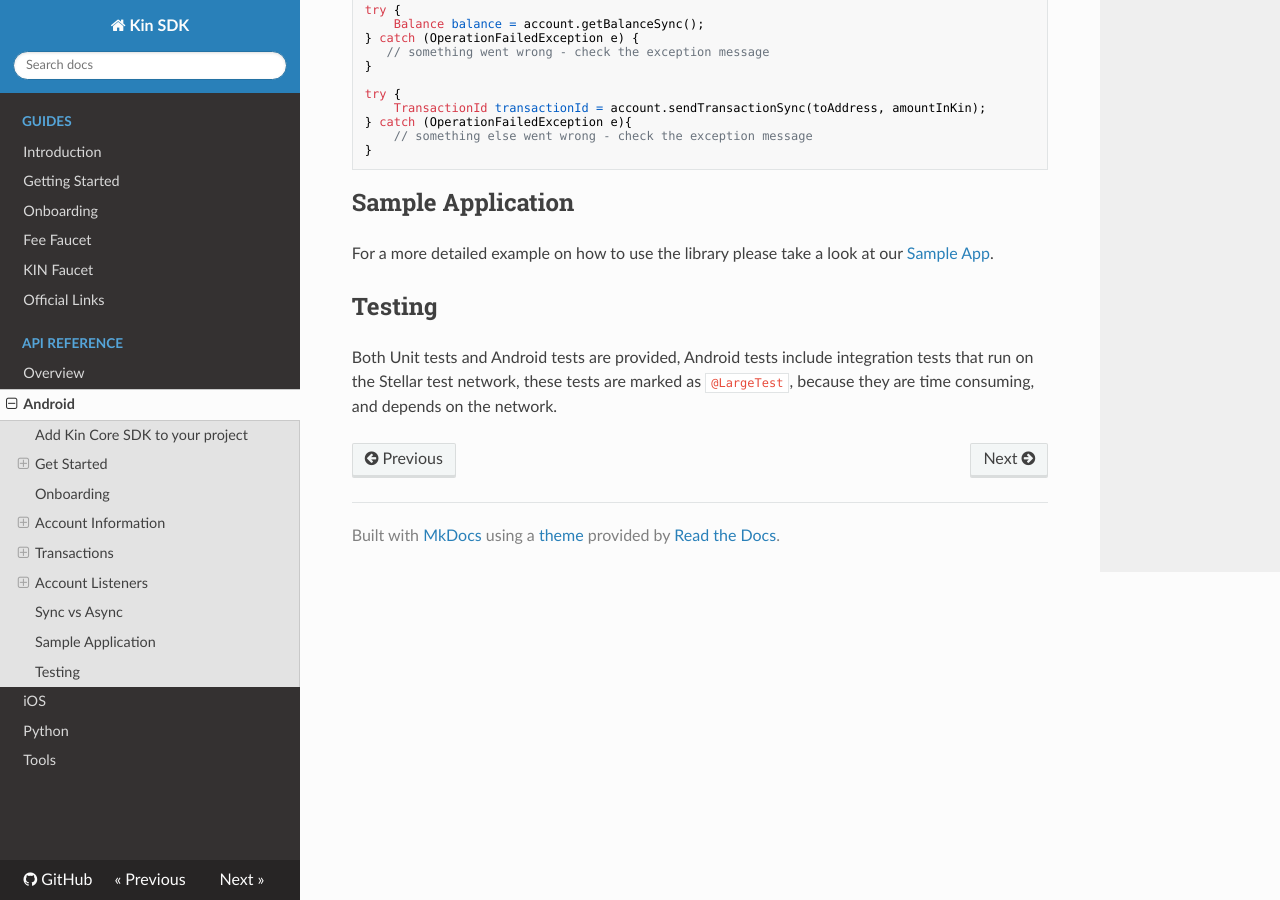
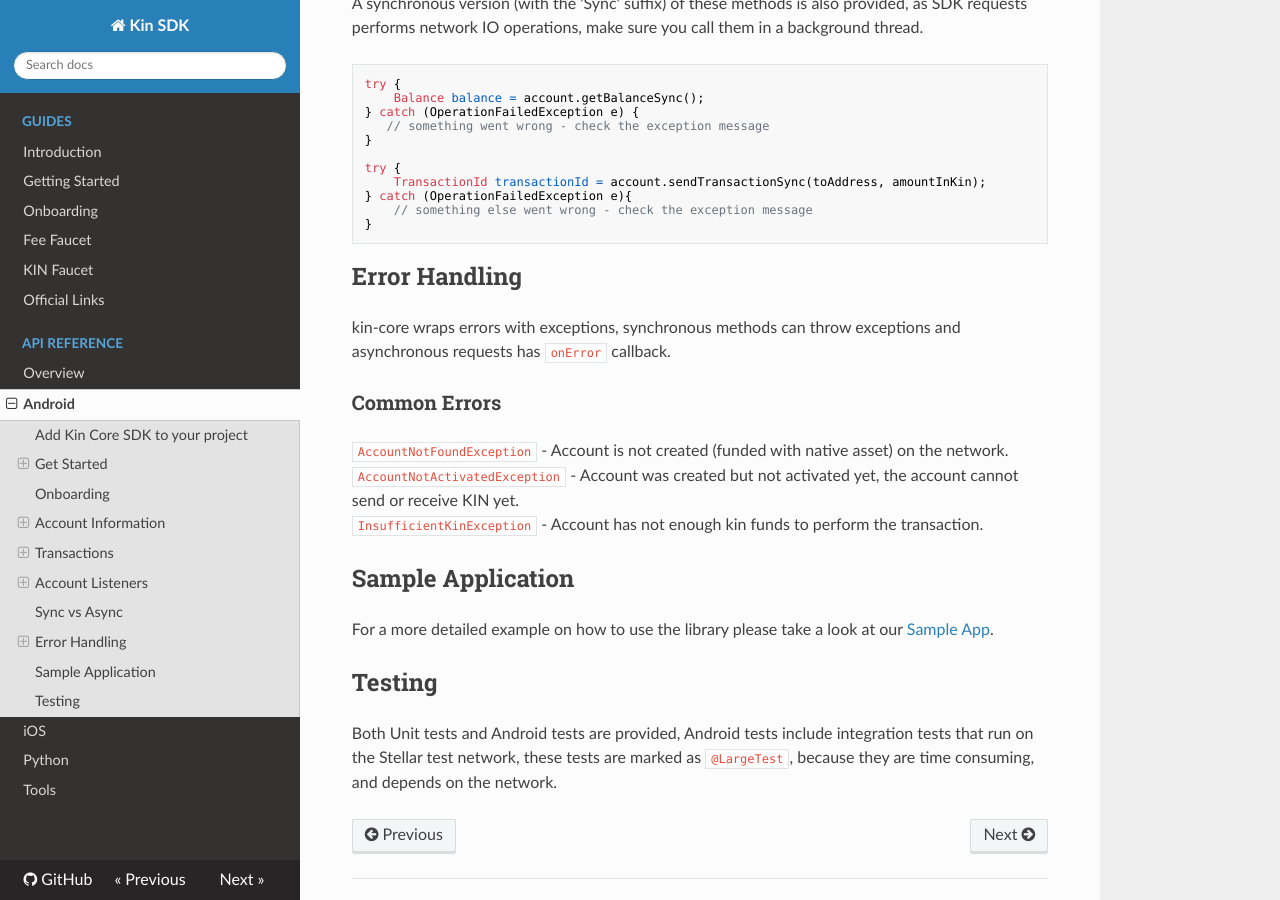
Before and after one commit to kinecosystem/kin-core-docs, an MkDocs documentation site: the page built from docs/android.md, in a window 1280 px wide and 900 px high, scrolled down 5093 px. Built offline with MkDocs 1.6.1, drawn with Linux system fonts in a browser that asks for light colours; nearby versions of some CDN libraries; old or Windows-style settings are respelled for this version of MkDocs; some of the changed text lies outside the part shown.

Commit message:
add android docs - errors, sample app, building and testing

````diff
--- a/docs/android.md
+++ b/docs/android.md
@@ -27,7 +27,7 @@ The main repository is at [github.com/kinecosystem/kin-core-android](https://git
 
 ### Connecting to a service provider
 
-Create a new `KinClient` with two arguments: an android `Context` and a `ServiceProvider`.
+Create a new `KinClient` with two arguments: an android `Context` and a `ServiceProvider`, optional third parameter is `storeKey` which can be used to create a multiple accounts data set, each different `storeKey` will have a separate data, an example use-case - store multiple users accounts separately.
 
 A `ServiceProvider` provides details of how to access the Stellar horizon end point.
 The example below creates a `ServiceProvider` that will be used to connect to the kin test network:
@@ -277,6 +277,16 @@ try {
 }
 ```
 
+## Error Handling
+
+kin-core wraps errors with exceptions, synchronous methods can throw exceptions and asynchronous requests has `onError` callback.
+
+### Common Errors
+
+`AccountNotFoundException` - Account is not created (funded with native asset) on the network.
+`AccountNotActivatedException` - Account was created but not activated yet, the account cannot send or receive KIN yet.
+`InsufficientKinException` - Account has not enough kin funds to perform the transaction.
+
 ## Sample Application
 
 For a more detailed example on how to use the library please take a look at our [Sample App](https://github.com/kinecosystem/kin-core-android/tree/dev/sample/).
````
Also changed, not shown: other parts of docs/android.md (+1 -1 lines).
